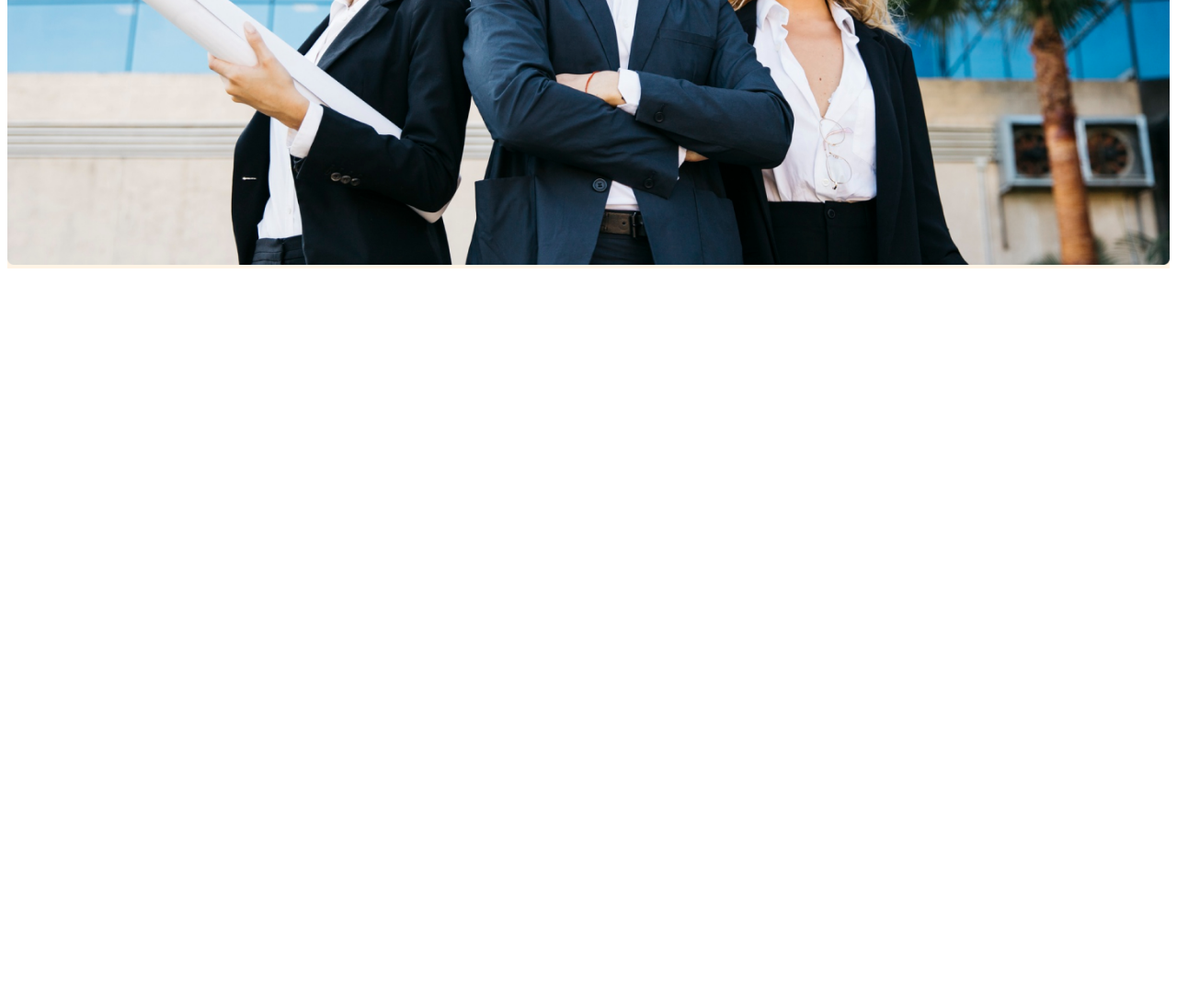
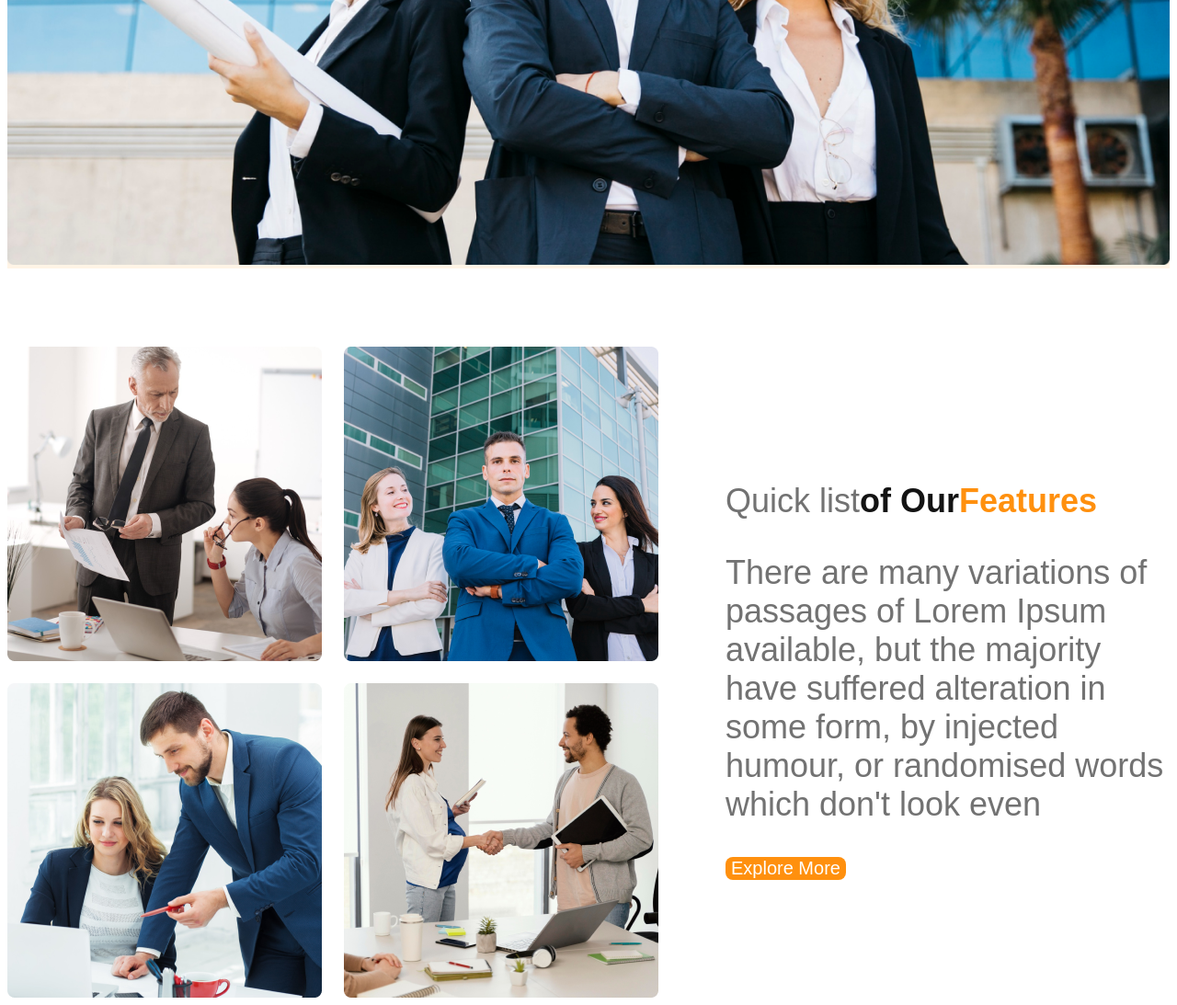
Before and after one commit to asifikram/architect-website, a plain HTML site: page index.html in a window 1280 px wide. Shown: the part 646-1739 px from the top of the page at 92% size. Before the commit the page ends 946 px from the top, so only its background shows below. Drawn offline with Linux system fonts and the light colour scheme.

Commit message:
finish the feature section

```diff
--- a/index.html
+++ b/index.html
@@ -30,7 +30,29 @@
         <img src="images/banner.png" alt="" />
       </div>
     </header>
-    <main></main>
+    <main>
+      <section class="team display">
+        <div class="team-image">
+          <img src="images/team1.png" alt="" />
+          <img src="images/team2.png" alt="" />
+          <img src="images/team3.png" alt="" />
+          <img src="images/team4.png" alt="" />
+        </div>
+        <div class="features-content">
+          <h1 class="feture-title">
+            <span class="dark-3">Quick list</span
+            ><span class="dark-1">of Our</span
+            ><span class="orange">Features</span>
+          </h1>
+          <p class="feature-description dark-3">
+            There are many variations of passages of Lorem Ipsum available, but
+            the majority have suffered alteration in some form, by injected
+            humour, or randomised words which don't look even
+          </p>
+          <button class="btn-primary">Explore More</button>
+        </div>
+      </section>
+    </main>
     <footer></footer>
   </body>
 </html>
--- a/styles/architect.css
+++ b/styles/architect.css
@@ -16,6 +16,26 @@
     font-weight:500 ;
     border: none;
     border-radius: 8px;
+}
+main > section{
+     margin-top: 85px;
+}
+.dark-3{
+    color:#727272 ;
+    font-weight: 500;
+    font-size: 2.25rem;
+}
+
+.dark-1{
+    color:#131313 ;
+    font-weight: 700;
+    font-size: 2.25rem;
+}
+
+.orange{
+    color: #FF900E;
+    font-weight: 700;
+    font-size: 2.25rem;
 }
 
 
@@ -61,6 +81,28 @@
 .banner img{
     width: 100%;
 }
+main{
+    max-width: 1440px;
+    margin: 0 auto;
+}
+
+.team{
+    align-items: center;
+
+}
+
+.team-image{
+    display: grid;
+    grid-template-columns: repeat(2,1fr);
+    gap: 24px;
+
+}
+
+.features-content{
+    margin-left:73px ;
+    max-width: 530px;
+}
+
 
 /* small device media query */
 @media screen and (max-width:576px) {
```
